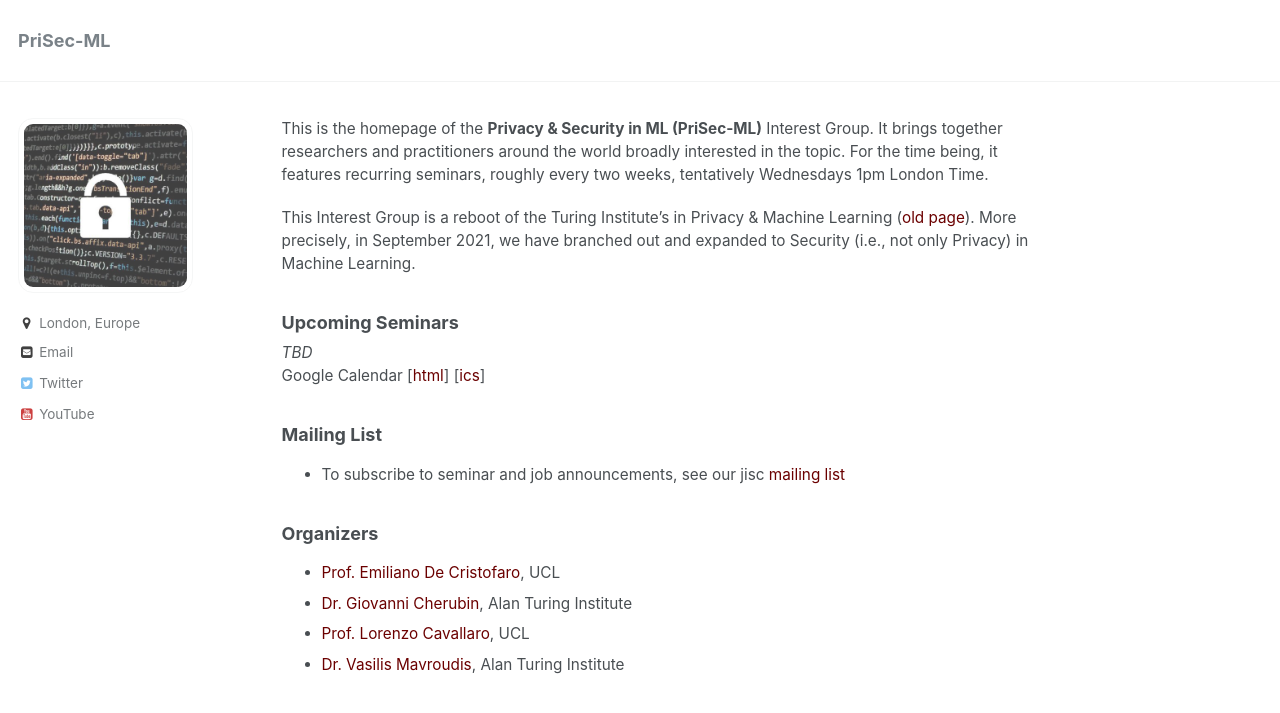
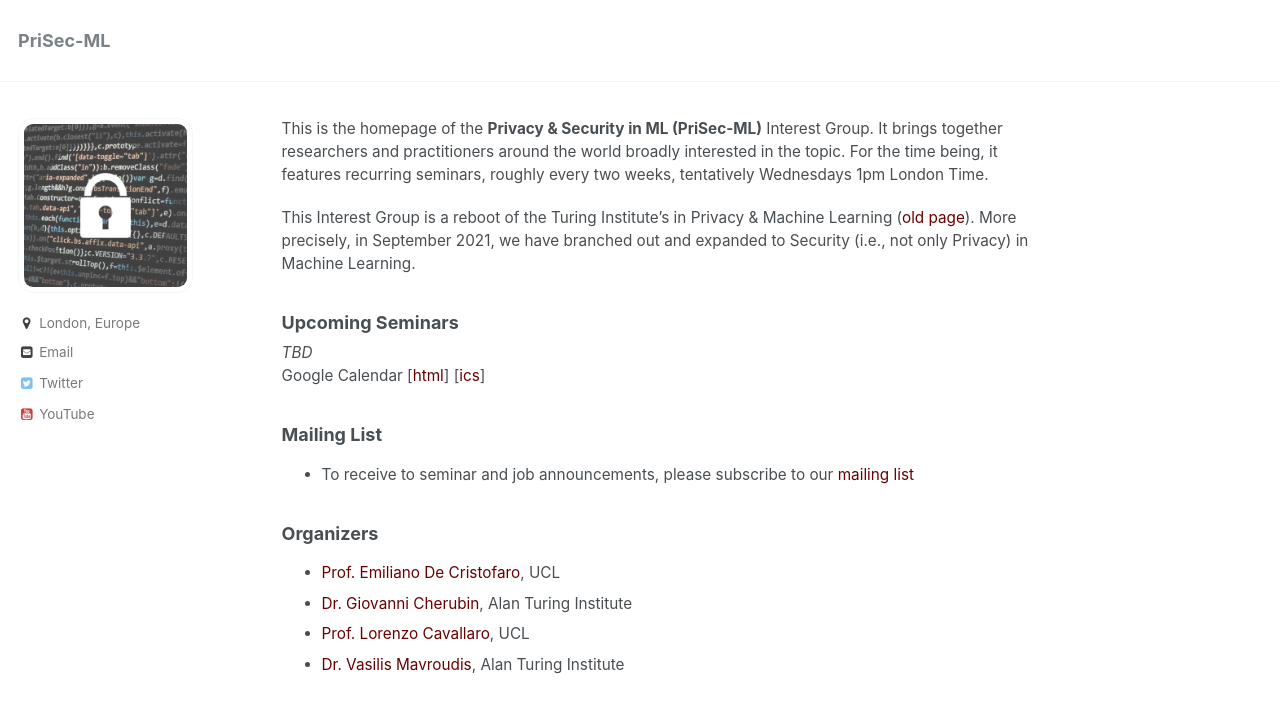
Before and after one commit to prisec-ml/prisec-ml.github.io, a Jekyll site: the page built from _pages/about.md, in a window 1280 px wide. Shown: the top 713 px of the page. Built offline with Jekyll 4.4.1, drawn with Linux system fonts in a browser that asks for light colours.

Commit message:
mailing list

```diff
--- a/_pages/about.md
+++ b/_pages/about.md
@@ -13,7 +13,7 @@
 
 
 ### Mailing List
-- To subscribe to seminar and job announcements, see our jisc [mailing list](https://www.jiscmail.ac.uk/cgi-bin/webadmin?SUBED1=PRISEC-ML&A=1)
+- To receive to seminar and job announcements, please subscribe to our [mailing list](https://www.jiscmail.ac.uk/cgi-bin/webadmin?SUBED1=PRISEC-ML&A=1)
 
 
 
```
Also changed, not shown: 5 other files.
